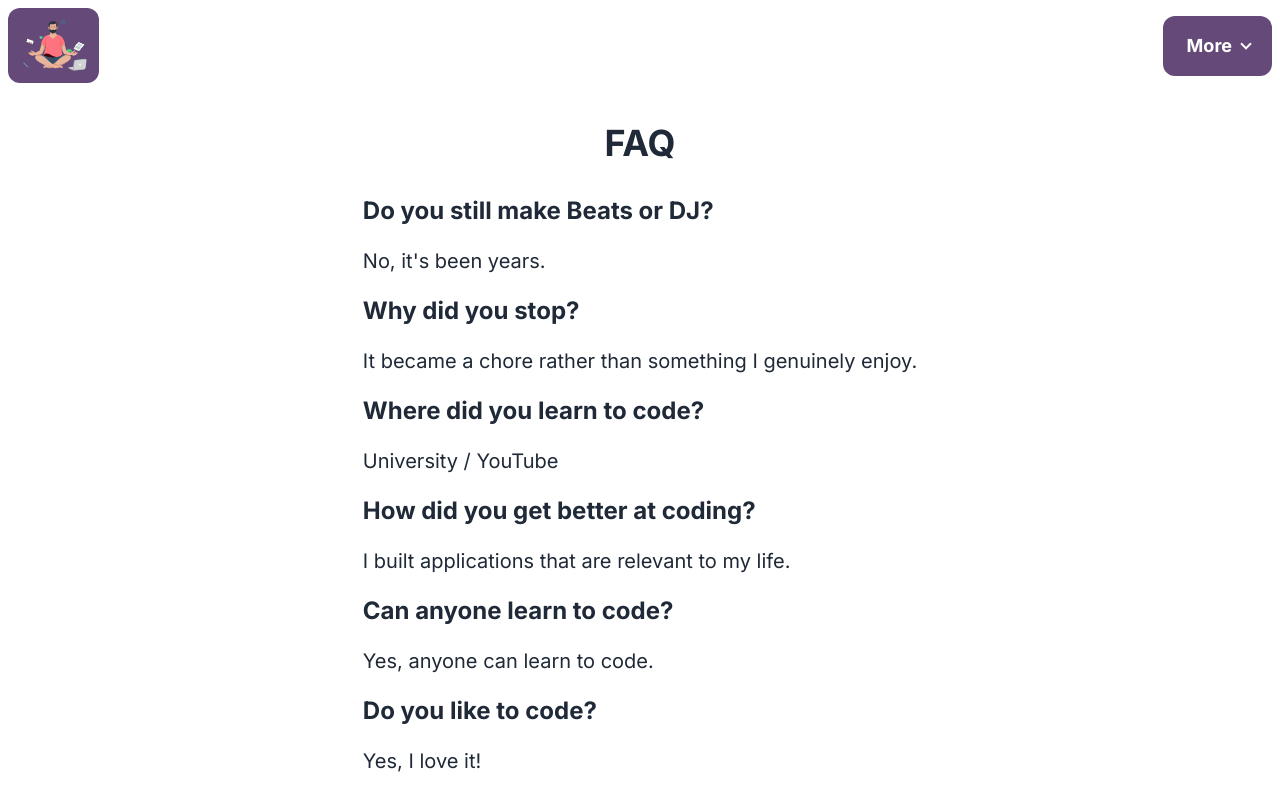
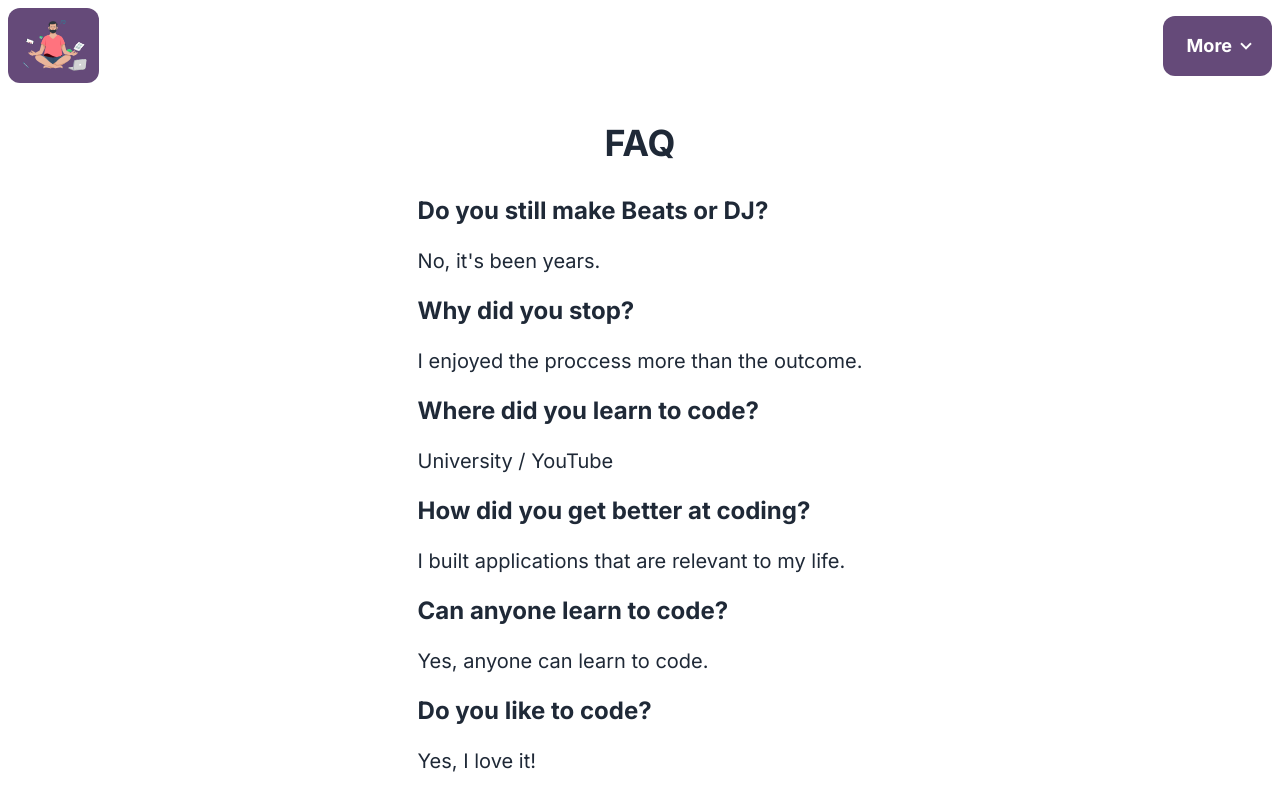
Before and after one commit to mgkram4/Portfolio---Personal-Outdate, a Next.js app: page /faq in a window 1280 px wide. Shown: the top 798 px of the page. Built offline with nearby package versions, Linux system fonts and the light colour scheme.

Commit message:
carsoul fix ?🤞

```diff
--- a/app/components/Carousel.tsx
+++ b/app/components/Carousel.tsx
@@ -45,6 +45,7 @@ function App() {
   };
 
   return (
+    <div className="flex items-center justify-center">
       <div className=" flex h-96 carousel carousel-vertical rounded-box mt-12">
         <div className="carousel-item h-full">
           <img src="/IMG_2168.jpg" />
@@ -60,6 +61,7 @@ function App() {
         <img src="/IMG_2170.jpg" />
       </div> */}
       </div>
+    </div>
   );
 }
 
--- a/app/components/Navbar.tsx
+++ b/app/components/Navbar.tsx
@@ -29,7 +29,7 @@ function Navbar() {
   };
 
   return (
-    <div className="navbar sticky top-0 z-50">
+    <div className="navbar sticky top-0 z-50 dark:bg-white">
       <div className="flex-1">
         <div className="items-center">
           <Link href="/">
--- a/app/faq/page.tsx
+++ b/app/faq/page.tsx
@@ -10,7 +10,7 @@ export default function About() {
 
         <div className="font-bold text-2xl">Why did you stop?</div>
         <div className="text-xl">
-          It became a chore rather than something I genuinely enjoy.
+          I enjoyed the proccess more than the outcome.
         </div>
 
         <div className="font-bold text-2xl">Where did you learn to code?</div>
```
Lines whose indentation alone changed are shown as unchanged.
